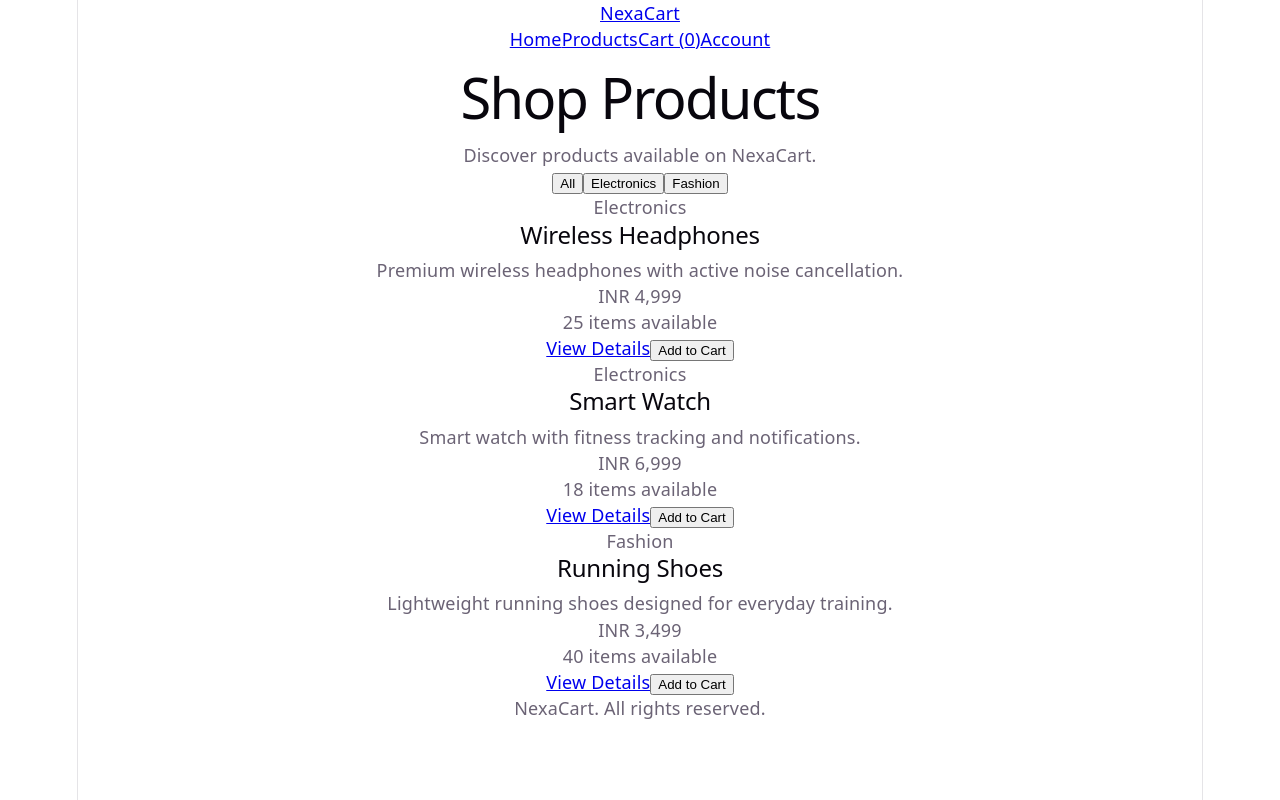
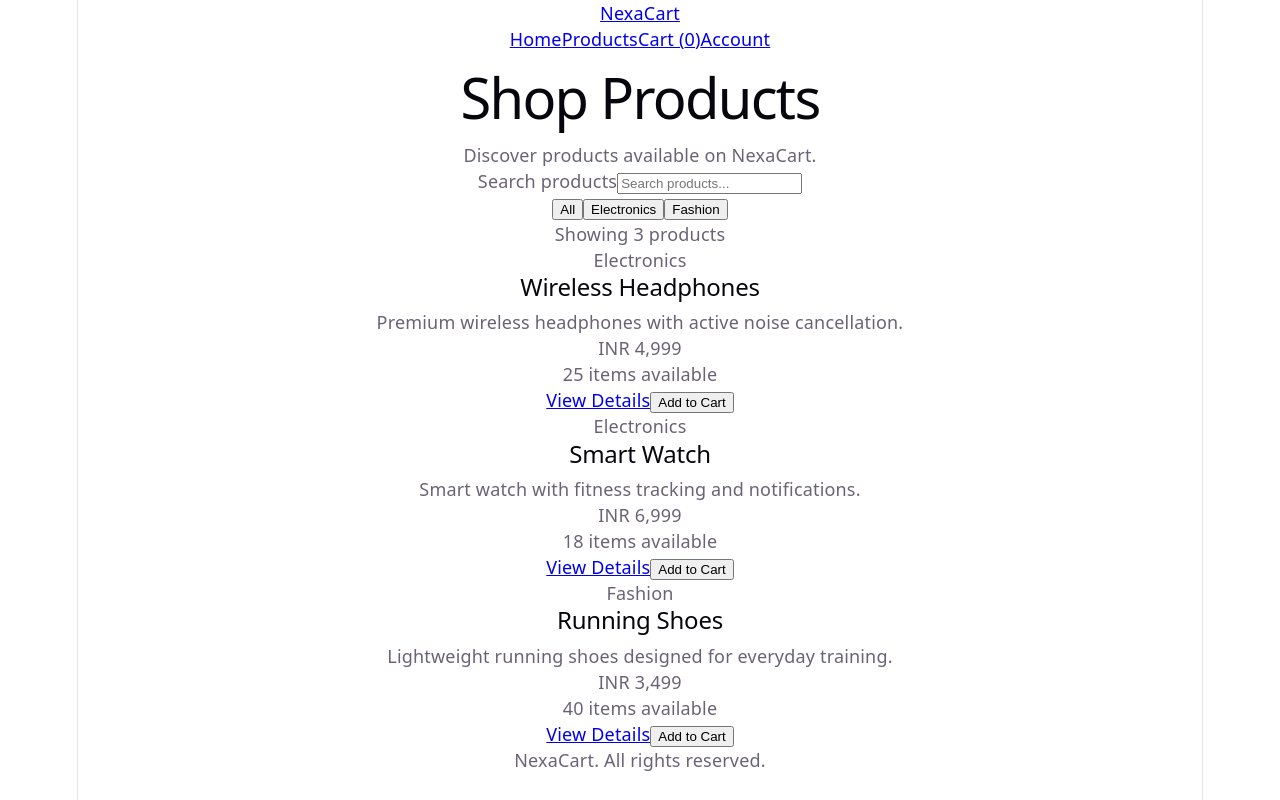
Before and after one commit to kmdsuhail72/nexacart, a React (Vite) app in the folder frontend/: page /products in a window 1280 px wide. Built offline with nearby package versions, Linux system fonts and the light colour scheme.

Commit message:
feat: add product search and filtering

```diff
--- a/frontend/src/pages/products/ProductsPage.tsx
+++ b/frontend/src/pages/products/ProductsPage.tsx
@@ -5,23 +5,51 @@ import { useCart } from '../../hooks/useCart'
 
 function ProductsPage() {
   const { addToCart } = useCart()
+
   const [category, setCategory] = useState('All')
+  const [searchTerm, setSearchTerm] = useState('')
 
   const categories = useMemo(
     () => ['All', ...new Set(products.map((product) => product.category))],
     [],
   )
 
-  const filteredProducts =
-    category === 'All'
-      ? products
-      : products.filter((product) => product.category === category)
+  const filteredProducts = useMemo(() => {
+    const normalizedSearch = searchTerm.trim().toLowerCase()
+
+    return products.filter((product) => {
+      const matchesCategory =
+        category === 'All' || product.category === category
+
+      const matchesSearch =
+        normalizedSearch === '' ||
+        product.name.toLowerCase().includes(normalizedSearch) ||
+        product.description.toLowerCase().includes(normalizedSearch) ||
+        product.category.toLowerCase().includes(normalizedSearch)
+
+      return matchesCategory && matchesSearch
+    })
+  }, [category, searchTerm])
 
   return (
     <section>
       <div>
         <h1>Shop Products</h1>
         <p>Discover products available on NexaCart.</p>
+      </div>
+
+      <div>
+        <label htmlFor="product-search">
+          Search products
+        </label>
+
+        <input
+          id="product-search"
+          type="search"
+          placeholder="Search products..."
+          value={searchTerm}
+          onChange={(event) => setSearchTerm(event.target.value)}
+        />
       </div>
 
       <nav aria-label="Product categories">
@@ -37,6 +65,11 @@ function ProductsPage() {
         ))}
       </nav>
 
+      <p>
+        Showing {filteredProducts.length} product
+        {filteredProducts.length === 1 ? '' : 's'}
+      </p>
+
       <div>
         {filteredProducts.map((product) => (
           <ProductCard
@@ -48,7 +81,22 @@ function ProductsPage() {
       </div>
 
       {filteredProducts.length === 0 && (
-        <p>No products found in this category.</p>
+        <div>
+          <h2>No products found</h2>
+          <p>
+            Try a different search term or category.
+          </p>
+
+          <button
+            type="button"
+            onClick={() => {
+              setSearchTerm('')
+              setCategory('All')
+            }}
+          >
+            Clear Filters
+          </button>
+        </div>
       )}
     </section>
   )
```
